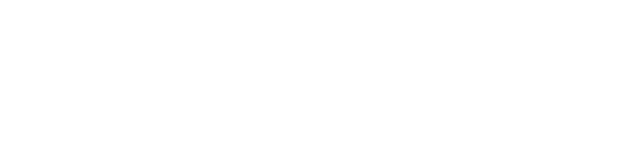
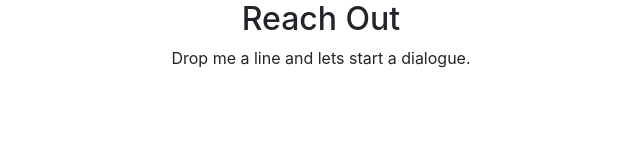
Before and after one commit to tromgreg/expert-octo-robot, a plain HTML site: page contact.html in a window 1280 px wide. Shown: the whole page, without its empty margins (319-959 px from the left). Drawn offline with nearby package versions, Linux system fonts and the light colour scheme.

Commit message:
STARTED CONTACT PAGE

```diff
--- a/contact.html
+++ b/contact.html
@@ -8,7 +8,40 @@
     </head>
 
     <body>
+        <div class="container">
+            <header style="text-align: center" style="font-family: 'Franklin Gothic Medium', 'Arial Narrow', Arial, sans-serif;">
+                <h2 id="reachOut">Reach Out</h2>
+                <p id="dropLine"> Drop me a line and lets start a dialogue.</p>
+            </header>
+            <div class="row">
+                <div class="column">
+                    <img src="" alt="">
+                </div>
 
+
+
+
+
+
+            </div>
+
+
+
+
+
+
+
+
+
+
+
+
+
+
+
+
+
+        </div>
 
 
 
```
